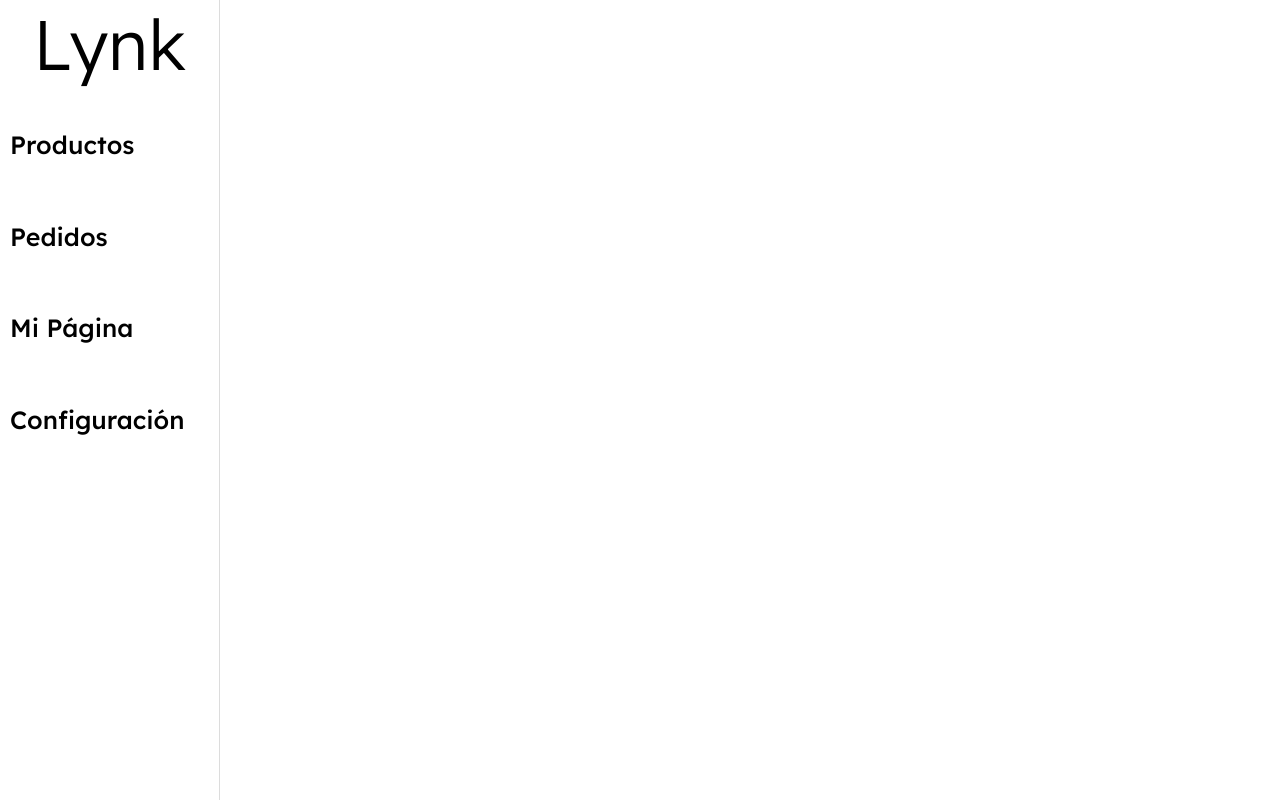
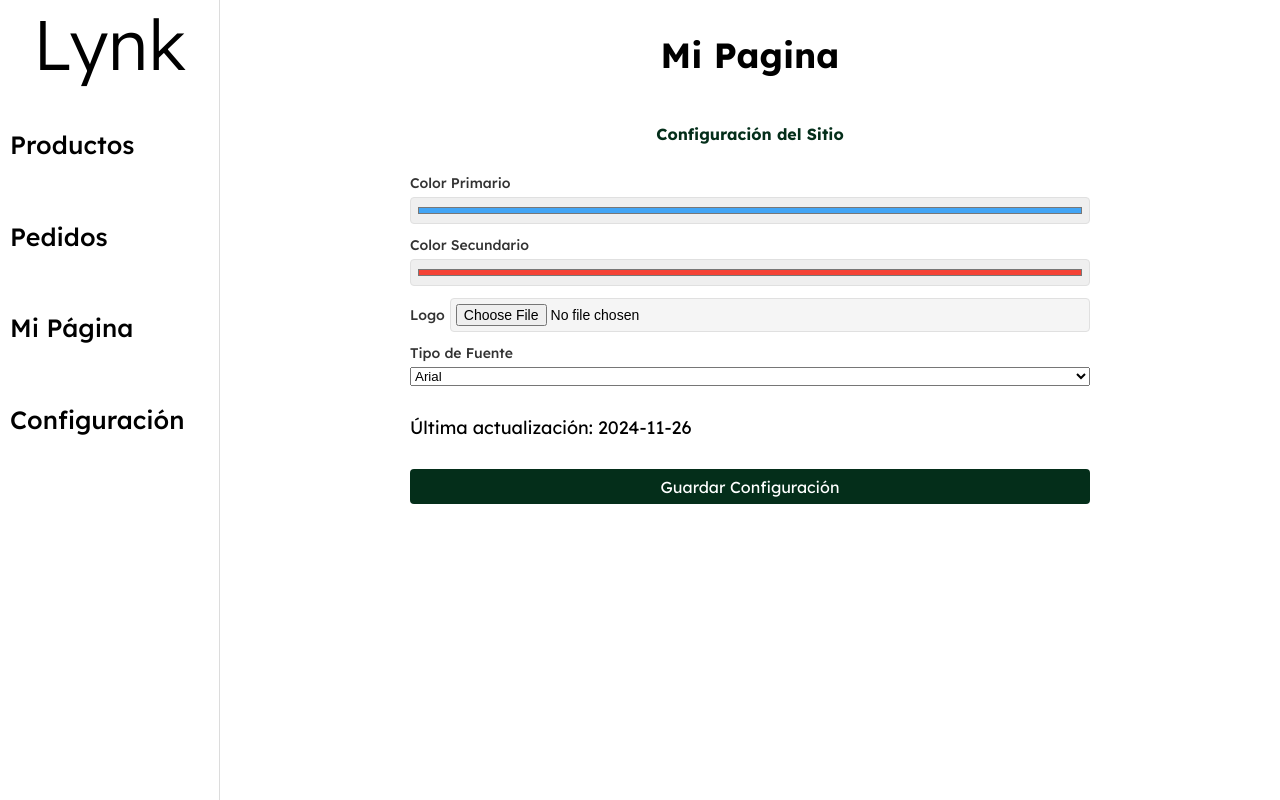
Before and after one commit to Citersito/lynk, a Vue app: page /mi-pagina in a window 1280 px wide. Built offline with nearby package versions, Linux system fonts and the light colour scheme; the HTML template or start-up script is replaced by a standard one.

Commit message:
mi pagina

```diff
--- /dev/null
+++ b/src/assets/scss/components/_mypage.scss
@@ -0,0 +1,103 @@
+#miPagina {
+	display: flex;
+	flex-direction: column;
+	align-items: center;
+	gap: 1.5rem;
+	padding: 1rem;
+	max-width: 700px;
+	margin: 0 auto;
+
+	h2 {
+		font-size: 1.6rem;
+		font-weight: bold;
+		color: $color-main;
+		margin-bottom: 1.5rem;
+	}
+
+	form {
+		display: flex;
+		flex-direction: column;
+		gap: 1.2rem;
+		width: 100%;
+	}
+
+	label {
+		font-size: 14px;
+		font-weight: 500;
+		color: #333;
+	}
+
+	input {
+		padding: 0.5rem;
+		font-size: 14px;
+		border: 1px solid #e0e0e0;
+		border-radius: 4px;
+		width: 100%;
+		transition: border-color 0.3s ease;
+
+		&:focus {
+			border-color: $color-main;
+		}
+
+		&::placeholder {
+			color: #bdbdbd;
+		}
+	}
+
+	button {
+		background-color: $color-main;
+		color: white;
+		padding: 0.75rem;
+		font-size: 16px;
+		border: none;
+		border-radius: 4px;
+		cursor: pointer;
+		transition: background-color 0.3s ease;
+		font-family: $font-main;
+
+		&:hover {
+			background-color: #0e1b12;
+			font-weight: 700;
+		}
+	}
+
+	.config-info {
+		display: flex;
+		justify-content: space-between;
+		font-size: 12px;
+		color: #757575;
+		margin-top: 1rem;
+	}
+
+	.config-info p {
+		margin: 0;
+	}
+
+	.input-group {
+		display: flex;
+		flex-direction: column;
+		gap: 0.5rem;
+	}
+
+	.color-picker {
+		display: flex;
+		gap: 0.5rem;
+		justify-content: space-between;
+		align-items: center;
+	}
+
+	.color-input {
+		width: 100px;
+	}
+
+	.file-input {
+		display: flex;
+		align-items: center;
+		gap: 0.5rem;
+
+		input[type="file"] {
+			padding: 0.5rem;
+			background-color: #f5f5f5;
+		}
+	}
+}
--- a/src/assets/scss/main.scss
+++ b/src/assets/scss/main.scss
@@ -7,3 +7,4 @@
 @import "./components/navbar";
 @import "./components/producto";
 @import "./components/pedido";
+@import "./components/mypage";
--- a/src/router/index.js
+++ b/src/router/index.js
@@ -2,11 +2,13 @@ import { createRouter, createWebHistory } from "vue-router";
 import ProductPage from "@/views/ProductPage.vue";
 import LayoutApp from "@/components/LayoutApp.vue";
 import PedidosPage from "@/views/PedidosPage.vue";
+import MyPage from "@/views/MyPage.vue";
 
 const routes = [
 	{ path: "/", component: LayoutApp },
 	{ path: "/productos", component: ProductPage },
 	{ path: "/pedidos", component: PedidosPage },
+	{ path: "/mi-pagina", component: MyPage },
 ];
 
 const router = createRouter({
--- /dev/null
+++ b/src/views/MyPage.vue
@@ -0,0 +1,71 @@
+<template>
+	<h1 class="center">Mi Pagina</h1>
+	<div id="miPagina">
+		<h2>Configuración del Sitio</h2>
+		<form @submit.prevent="guardarConfiguracion">
+			<div class="input-group">
+				<label for="colorPrimario">Color Primario</label>
+				<input type="color" v-model="configuracion.ColorPrimario" />
+			</div>
+			<div class="input-group">
+				<label for="colorSecundario">Color Secundario</label>
+				<input type="color" v-model="configuracion.ColorSecundario" />
+			</div>
+			<div class="file-input">
+				<label for="logo">Logo</label>
+				<input type="file" @change="subirLogo" />
+			</div>
+			<div class="input-group">
+				<label for="tipografia">Tipo de Fuente</label>
+				<select v-model="configuracion.TipoDeFuente" id="tipografia">
+					<option value="Lexend, sans-serif">Lexend</option>
+					<option value="Arial, sans-serif">Arial</option>
+					<option value="Verdana, Geneva, sans-serif">Verdana</option>
+					<option value="Courier New, Courier, monospace">Courier New</option>
+					<option value="Georgia, serif">Georgia</option>
+					<option value="Tahoma, Geneva, sans-serif">Tahoma</option>
+				</select>
+			</div>
+			<div>
+				<p>
+					Última actualización: {{ configuracion.FechaUltimaActualizacion }}
+				</p>
+			</div>
+			<button type="submit">Guardar Configuración</button>
+		</form>
+	</div>
+</template>
+
+<script>
+export default {
+	data() {
+		return {
+			configuracion: {
+				ColorPrimario: "#42a5f5",
+				ColorSecundario: "#f44336",
+				Logo: null,
+				FechaUltimaActualizacion: "2024-11-26",
+				Dominio: "www.ejemplo.com",
+				TipoDeFuente: "Arial, sans-serif", // Establecemos Arial como fuente predeterminada
+			},
+		};
+	},
+	methods: {
+		guardarConfiguracion() {
+			// Guardar la configuración del sitio (esto debe conectar con el backend)
+			console.log("Configuración guardada", this.configuracion);
+			this.aplicarConfiguracion();
+		},
+		subirLogo(event) {
+			// Subir logo (esto debe conectar con el backend)
+			const file = event.target.files[0];
+			this.configuracion.Logo = file;
+			console.log("Logo subido", file);
+		},
+		aplicarConfiguracion() {
+			// Aplicar la tipografía seleccionada a la página
+			document.body.style.fontFamily = this.configuracion.TipoDeFuente;
+		},
+	},
+};
+</script>
```
